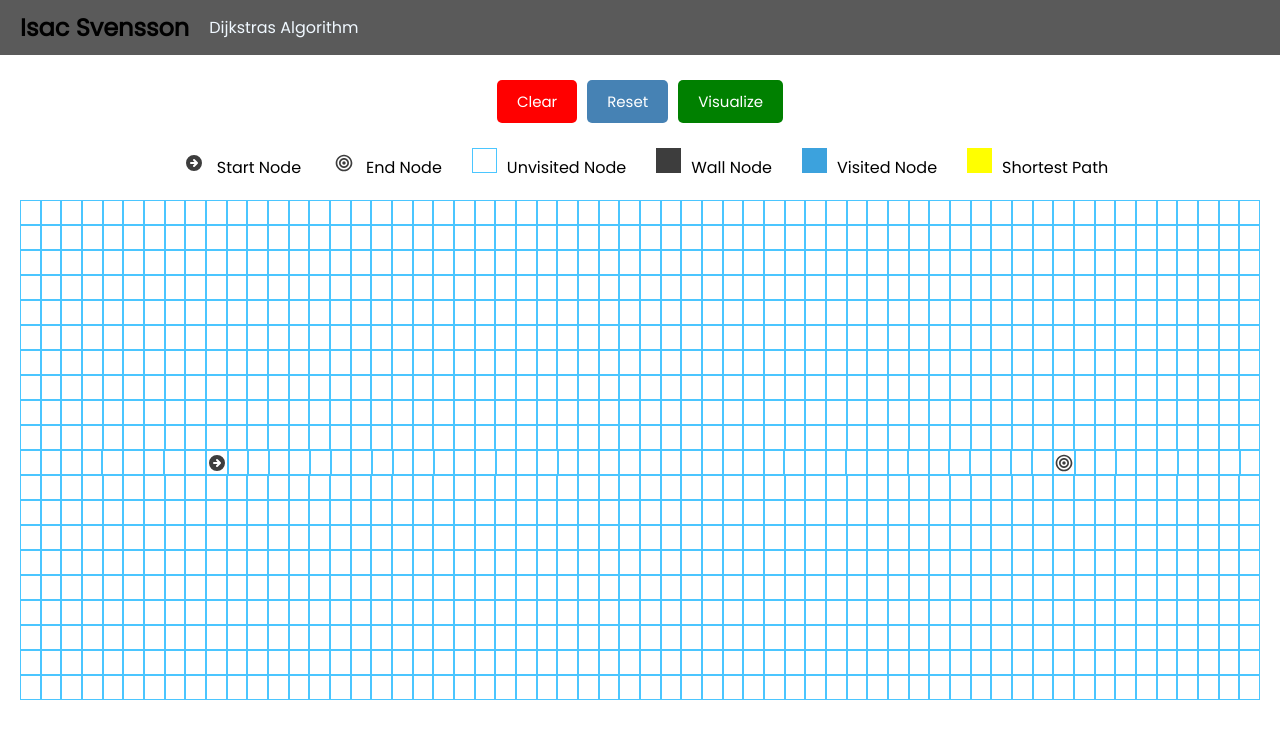
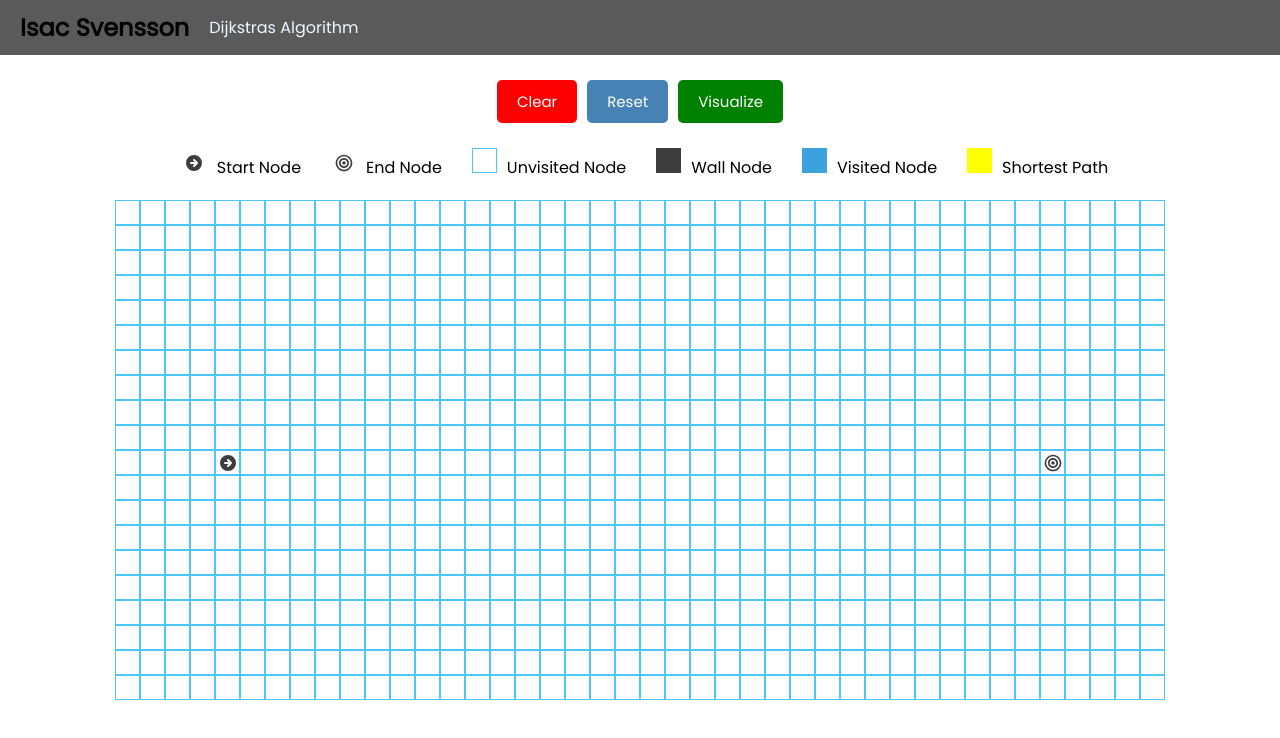
Before and after one commit to IsacSvensson/portfolio, a React (Create React App) app in the folder client/: page / in a window 1280 px wide. Shown: the top 738 px of the page. Built offline with nearby package versions, Linux system fonts and the light colour scheme.

Commit message:
added dynamic grid size

```diff
--- a/client/src/App.js
+++ b/client/src/App.js
@@ -3,16 +3,34 @@ import Container from './components/Container'
 import InfoBar from './components/InfoBar'
 import NavBar from './components/NavBar'
 import OptionsRow from './components/OptionsRow'
+import UseWindowDimensions from './components/UseWindowDimensions'
 
-const START_NODE_ROW = 10
-const START_NODE_COL = 9
-const END_NODE_ROW =10
-const END_NODE_COL = 50
 
 function App() {
   const [mousePressed, setMouse] = useState(false)
 
   const createNode = (id, col, row) => {
+    const { height, width } = UseWindowDimensions()
+    let START_NODE_ROW;
+    let END_NODE_ROW;
+    let START_NODE_COL;
+    let END_NODE_COL;
+
+    if (height/40 < 20){
+      START_NODE_ROW = 0
+      END_NODE_ROW = Math.floor(height/40)-1
+    } else {
+      START_NODE_ROW = Math.floor(height/40/2)
+      END_NODE_ROW = Math.floor(height/40/2)
+    }
+    if (width/30 < 20){
+      START_NODE_COL = 0
+      END_NODE_COL = Math.floor(width/30) -1
+    } else {
+      START_NODE_COL = 4
+      END_NODE_COL = Math.floor(width/30)-5
+    }
+
     return {
       id,
       col,
@@ -27,11 +45,13 @@ function App() {
     };
   };
   const populateGrid = () => {
+    const { height, width } = UseWindowDimensions()
+
     var grid = []
     var id = 0;
-    for (let row = 0; row < 20; row++) {
+    for (let row = 0; row < Math.floor(height/40); row++) {
       grid[row] = []
-      for (let col = 0; col < 60; col++) {
+      for (let col = 0; col < Math.floor(width/30); col++) {
         grid[row].push(createNode(id++, col, row))
       }
     }
--- /dev/null
+++ b/client/src/components/UseWindowDimensions.js
@@ -0,0 +1,17 @@
+const UseWindowDimensions = () => {
+
+  const hasWindow = typeof window !== 'undefined';
+
+  function getWindowDimensions() {
+    const width = hasWindow ? window.innerWidth : null;
+    const height = hasWindow ? window.innerHeight : null;
+    return {
+      width,
+      height,
+    };
+  }
+
+  return getWindowDimensions();
+}
+
+export default UseWindowDimensions;
```
